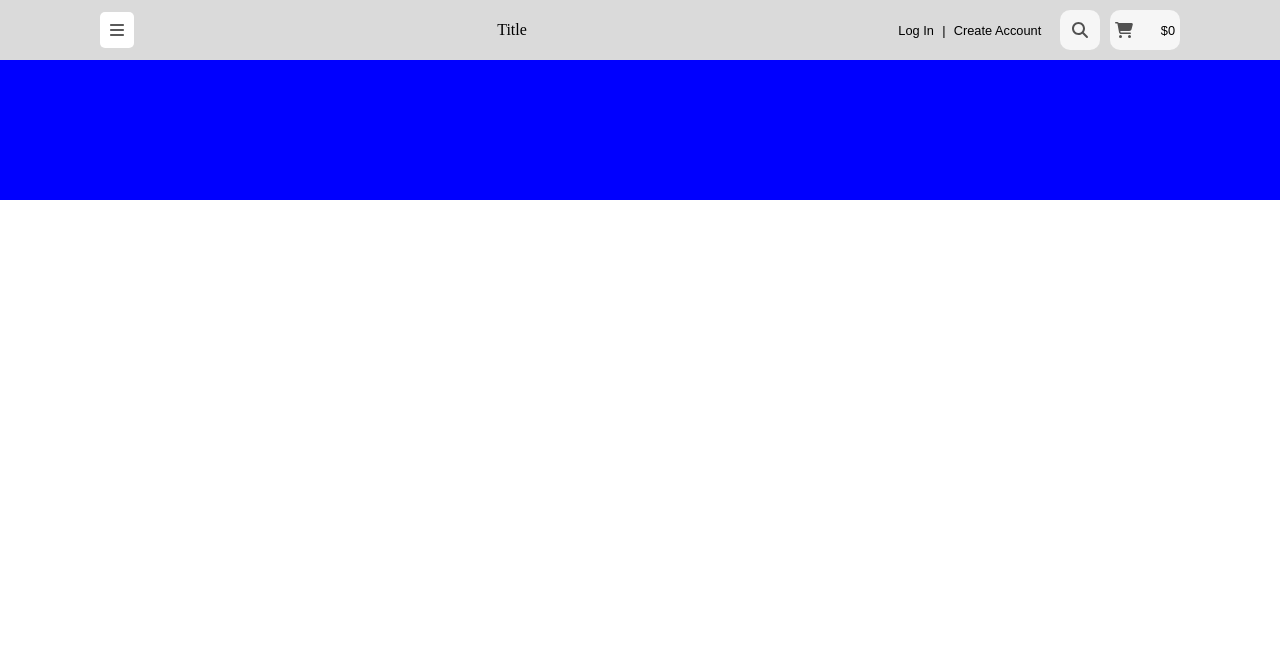
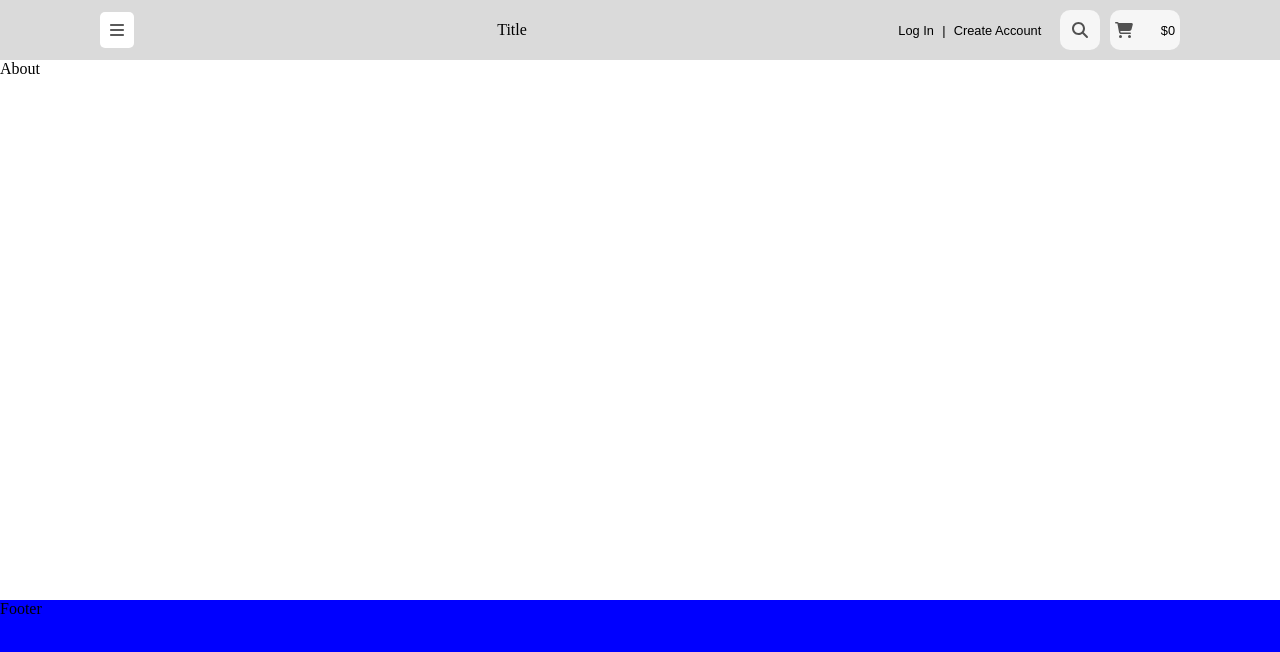
Before and after one commit to sblevins-dev/PremierSite, a React (Create React App) app in the folder frontend/: page /about in a window 1280 px wide. Shown: the top 652 px of the page. Built offline with nearby package versions, Linux system fonts and the light colour scheme.

Commit message:
created about page

```diff
--- a/frontend/src/App.js
+++ b/frontend/src/App.js
@@ -8,6 +8,7 @@ import { Register } from "./components/Register";
 import { Home } from "./components/Home";
 import { Products } from "./components/Products"
 import { Cart } from "./components/Cart";
+import { About } from "./components/About";
 import { Footer } from "./components/Footer";
 
 function App() {
@@ -78,6 +79,7 @@ function App() {
             <Route path="/" element={<Home />} />
             <Route path="/products" element={<Products />} />
             <Route path="/cart" element={<Cart />} />
+            <Route path="/about" element={<About />} />
           </Routes>
           <Footer />
         </Router>
--- /dev/null
+++ b/frontend/src/components/About.js
@@ -0,0 +1,7 @@
+import "../css/about.css";
+
+export const About = () => {
+  return (
+    <div className="about-page-wrapper">About</div>
+  )
+}
--- /dev/null
+++ b/frontend/src/css/about.css
@@ -0,0 +1,4 @@
+.about-page-wrapper {
+    min-height: calc(100vh - 200px);
+    padding-top: 60px;
+}
```
